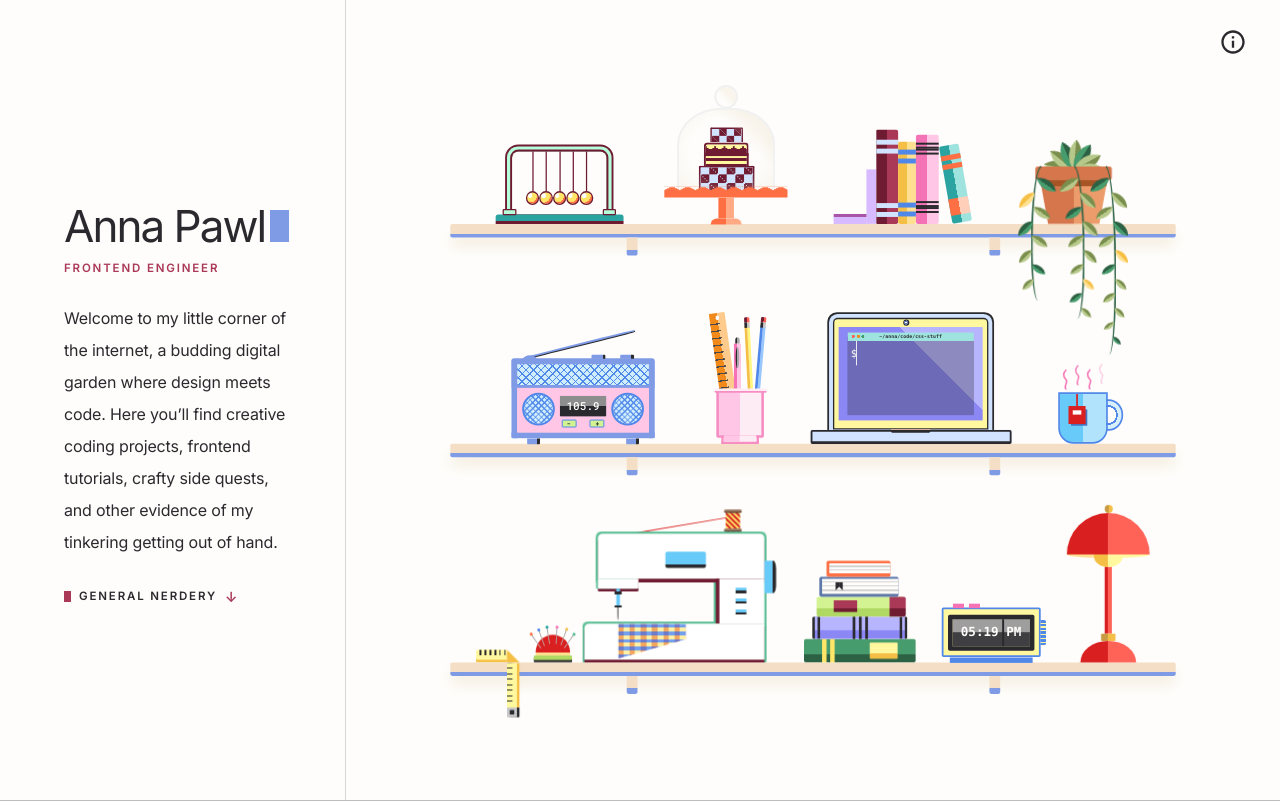
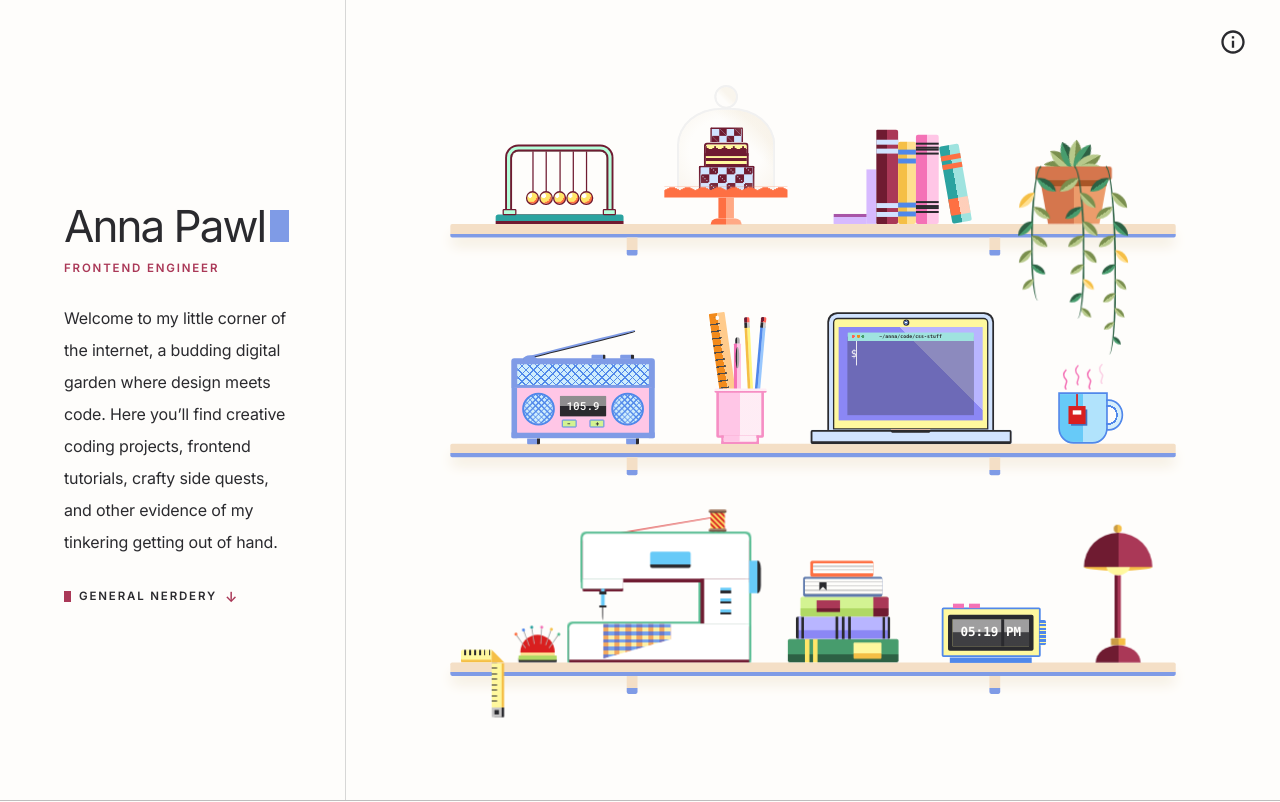
Before and after one commit to AnniePawl/annapawl.com-v2, a Next.js app: page / in a window 1280 px wide. Shown: the top 802 px of the page. Built offline with nearby package versions, Linux system fonts and the light colour scheme.

Commit message:
feat(landing): Add mushrom lamp with light-off hover animation - on hover, shelf area goes dark and lamp casts soft conic glow - make small adjustments to modal copy

```diff
--- a/src/app/(landing)/_components/InfoModal.tsx
+++ b/src/app/(landing)/_components/InfoModal.tsx
@@ -49,7 +49,7 @@ export function InfoModal({
               rel="noopener noreferrer"
               className="text-link text-link--quiet focus-ring"
             >
-              See them on CodePen <span aria-hidden="true">↗</span>
+              CodePen demos <span aria-hidden="true">↗</span>
             </a>
             <a
               href="/drawing-with-code"
--- a/src/app/(landing)/_components/css-items/lamp/lamp.css
+++ b/src/app/(landing)/_components/css-items/lamp/lamp.css
@@ -1,19 +1,19 @@
 .landing {
-  --lamp-shade-light: var(--red-soft);
-  --lamp-shade-dark: var(--red-bold);
+  --lamp-shade-light: var(--cherry-soft);
+  --lamp-shade-dark: var(--cherry-bold);
   --lamp-gold-light: var(--marigold-bold);
   --lamp-gold-dark: color-mix(in srgb, var(--marigold-bold) 70%, var(--cocoa-bold));
-  --lamp-bulb-light: var(--lemon-soft);
-  --lamp-bulb-dark: var(--marigold-bold);
-  --lamp-inside-light: var(--lemon-soft);
-  --lamp-inside-dark: var(--marigold-soft);
+  --lamp-bulb: var(--lemon-soft);
+  --lamp-inside: var(--marigold-bold);
   --lamp-base-light: var(--lamp-shade-light);
   --lamp-base-dark: var(--lamp-shade-dark);
   --lamp-base-shine: var(--cocoa-soft);
+  --lamp-beam: color-mix(in srgb, var(--lemon-soft) 55%, transparent);
+  --lamp-room-dark: color-mix(in srgb, var(--charcoal) 88%, var(--cocoa-bold));
 }
 
 .lamp-container {
-  --shade-width: 92px;
+  --shade-width: 76px;
   --shade-height: calc(var(--shade-width) / 2);
   height: 0;
   display: flex;
@@ -41,27 +41,44 @@
   height: var(--shade-height);
   border-radius: 999px 999px 0 0;
   background: linear-gradient(to right, var(--lamp-shade-dark) 50%, var(--lamp-shade-light) 50%);
+
+  /* soft glow (only visible on hover) */
+  &::after {
+    content: "";
+    position: absolute;
+    top: 100%;
+    left: 50%;
+    width: calc(var(--shade-width) * 2.2);
+    height: 115px;
+    translate: -50% 0;
+    clip-path: polygon(27.3% 0, 72.7% 0, 100% 100%, 0 100%);
+    background: linear-gradient(to bottom, var(--lamp-beam), transparent);
+    opacity: 0;
+    pointer-events: none;
+    transition: opacity 0.6s ease;
+  }
 }
 
 .lamp__bulb {
   position: relative;
-  width: 32px;
-  height: 24px;
-  margin-top: -10px;
+  width: 26px;
+  height: 20px;
+  margin-top: -11px;
   border-radius: 50%;
-  background: linear-gradient(to right, var(--lamp-bulb-dark) 50%, var(--lamp-bulb-light) 50%);
+  background: var(--lamp-bulb);
 
+  /* inner lamp */
   &::before {
     content: "";
     position: absolute;
     z-index: -1;
-    top: 10px;
+    top: 11px;
     left: 50%;
     width: var(--shade-width);
     height: 8px;
     translate: -50% -50%;
     border-radius: 50%;
-    background: linear-gradient(to right, var(--lamp-inside-dark) 50%, var(--lamp-inside-light) 50%);
+    background: var(--lamp-inside);
   }
 }
 
@@ -78,27 +95,49 @@
 }
 
 .lamp__stem {
-  width: 8px;
-  height: 74px;
+  width: 7px;
+  height: 70px;
   background: linear-gradient(to right, var(--lamp-shade-dark) 50%, var(--lamp-shade-light) 50%);
 }
 
 .lamp__base {
   position: relative;
-  width: 62px;
-  height: 24px;
+  width: 50px;
+  height: 19px;
   border-radius: 50% 50% 0 0 / 100% 100% 0 0;
   background: linear-gradient(to right, var(--lamp-base-dark) 50%, var(--lamp-base-light) 50%);
 
   &::before {
-    /* content: "";
-    position: absolute;
-    top: 9px;
-    left: 18px;
-    width: 18px;
-    height: 14px;
-    border-top: 3px solid var(--lamp-base-shine);
-    border-left: 3px solid var(--lamp-base-shine);
-    border-radius: 100% 0 0 0; */
+    content:"";
+
   }
 }
+
+/* shelf area bg goes dark on hover */
+#landing-shelves-bg {
+  transition: background-color 0.6s ease;
+}
+
+#landing-shelves-bg:has(.desktop-lamp-container:hover) {
+  background-color: var(--lamp-room-dark);
+}
+
+#landing-shelves-bg .shelf {
+  transition: box-shadow 0.6s ease;
+}
+
+#landing-shelves-bg:has(.desktop-lamp-container:hover) .shelf {
+  box-shadow: 0 10px 15px -2px color-mix(in srgb, var(--charcoal) 60%, transparent);
+}
+
+.desktop-lamp-container:hover .lamp__shade::after {
+  opacity: 1;
+}
+
+@media (prefers-reduced-motion: reduce) {
+  #landing-shelves-bg,
+  #landing-shelves-bg .shelf,
+  .lamp__shade::after {
+    transition: none;
+  }
+}
--- a/src/app/(landing)/_components/css-items/shelves/desktop-placement.css
+++ b/src/app/(landing)/_components/css-items/shelves/desktop-placement.css
@@ -51,17 +51,19 @@
 
 /* ---- Shelf 3: sewing machine, book stack, alarm clock, lamp ---- */
 .desktop-shelves .desktop-sewing-container {
-  transform: scale(1) translateY(-168px);
+  transform: translateX(-20px) scale(1) translateY(-168px);
 }
 
 .desktop-shelves .desktop-books-container {
-  transform: translateY(-139px);
+  transform: translateX(-25px) translateY(-139px);
 }
 
 .desktop-shelves .desktop-digitalClock-container {
   --clock-y: -61px;
+  translate: -10px 0;
+
 }
 
 .desktop-shelves .desktop-lamp-container {
-  transform: translateY(-175px);
+  transform: translateX(6px) translateY(-153px);
 }
--- a/src/app/(landing)/_components/info-modal.css
+++ b/src/app/(landing)/_components/info-modal.css
@@ -58,6 +58,22 @@
   --page-accent: var(--coral-bold);
 }
 
+@media (max-width: 599px) {
+  .landing-info-modal .modal-card {
+    padding-inline: 18px;
+  }
+
+  .landing-info-modal .modal-actions {
+    justify-content: space-between;
+    column-gap: 12px;
+    font-size: 0.875rem;
+  }
+
+  .landing-info-modal .modal-actions > * {
+    white-space: nowrap;
+  }
+}
+
 /* reduced motion note */
 .landing-modal-note {
   display: none;
```
